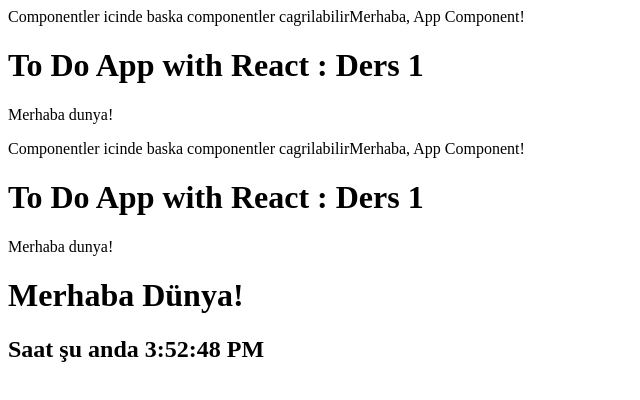
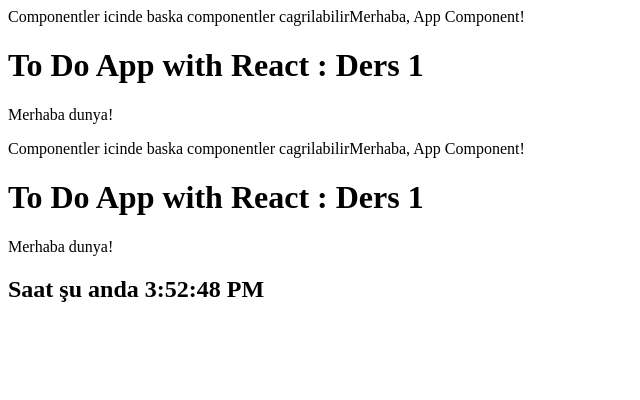
Before and after one commit to mehmetsoylucom/react-todo-tutorial, a React (Create React App) app: page / in a window 1280 px wide. Shown: the top 400 px of the page, without its empty margins (0-640 px from the left). Built offline with nearby package versions, Linux system fonts and the light colour scheme.

Commit message:
component classes

```diff
--- a/src/Clock.js
+++ b/src/Clock.js
@@ -4,13 +4,19 @@
 Bu component saati gosteriyor. index.js icinde render edilen fonksiyon
 her saniyede bir kez calisip DOM'un degisen tek kismi olan saati guncelliyor.
  */
-function Clock(props) {
-    return (
-        <div>
-            <h1>Merhaba Dünya!</h1>
-            <h2>Saat şu anda {props.date.toLocaleTimeString()}</h2>
-        </div>
-    );
+
+/*
+Component artik bir class ve ES6 class yapisini kullaniyor.
+Artik class kullandigimizdan state ve lifecycle da kullanabiliriz.
+ */
+class Clock extends React.Component {
+    render() {
+        return (
+            <div>
+                <h2>Saat şu anda {this.props.date.toLocaleTimeString()}</h2>
+            </div>
+        );
+    }
 }
 
 export default Clock;
```
